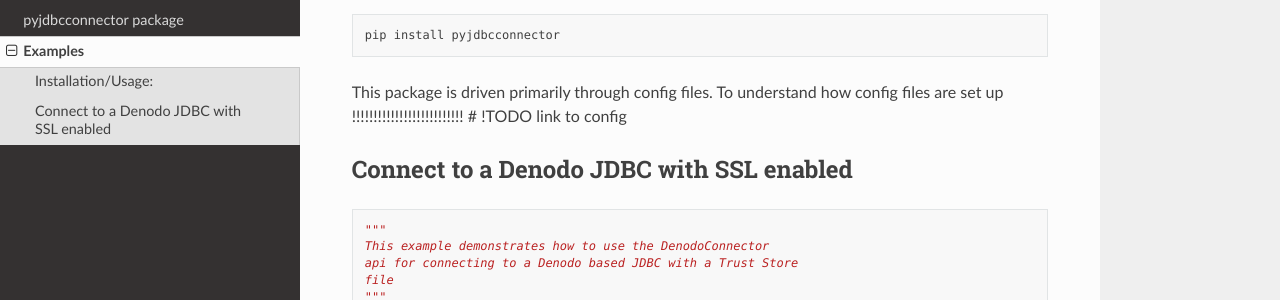
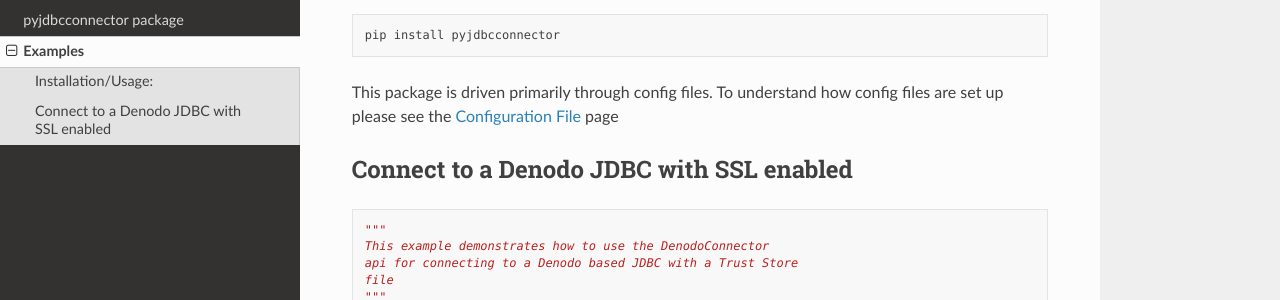
Before and after one commit to DanWertheimer/pyJDBCConnector, a Sphinx documentation site: the page built from docs/examples.rst, in a window 1280 px wide and 1242 px high. Shown: the part 250-550 px from the top of the window. Built offline with Sphinx 7.4.7 and the Read the Docs theme 2.0.0, drawn with Linux system fonts in a browser that asks for light colours.

Commit message:
updated docs

```diff
--- a/docs/conf.py
+++ b/docs/conf.py
@@ -33,7 +33,11 @@
 # Add any Sphinx extension module names here, as strings. They can be
 # extensions coming with Sphinx (named 'sphinx.ext.*') or your custom
 # ones.
-extensions = ['sphinx.ext.autodoc', 'sphinx.ext.coverage', 'sphinx.ext.napoleon'
+extensions = ['sphinx.ext.autodoc',
+              'sphinx.ext.coverage',
+              'sphinx.ext.napoleon',
+              'sphinx.ext.intersphinx',
+              'sphinx.ext.autosectionlabel'
               ]
 
 # Add any paths that contain templates here, relative to this directory.
--- a/docs/configuration.rst
+++ b/docs/configuration.rst
@@ -1,3 +1,6 @@
+.. _Configuration:
+
+
 Configuration File
 -------------------
 The high level api for this package is config driven. This means that certain connections
--- a/docs/examples.rst
+++ b/docs/examples.rst
@@ -10,9 +10,7 @@
    pip install pyjdbcconnector
 
 This package is driven primarily through config files.
-To understand how config files are set up
-!!!!!!!!!!!!!!!!!!!!!!!!!!
-# !TODO link to config
+To understand how config files are set up please see the :ref:`Configuration` page
 
 Connect to a Denodo JDBC with SSL enabled
 *****************************************
```
